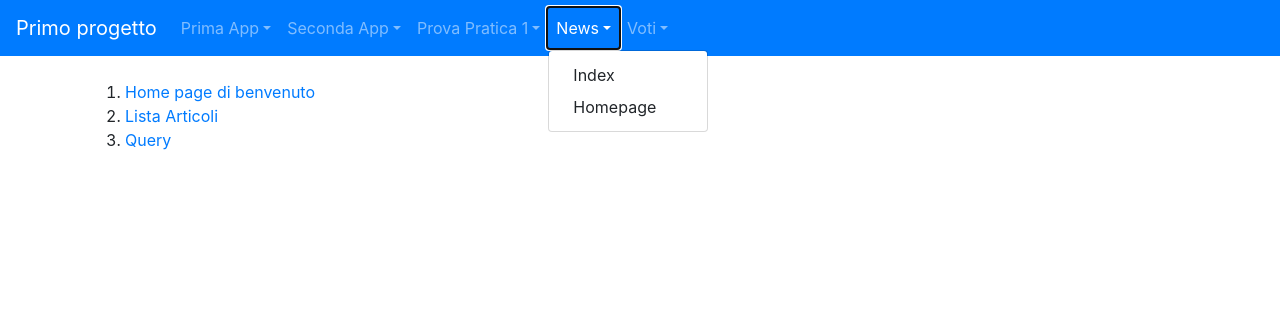
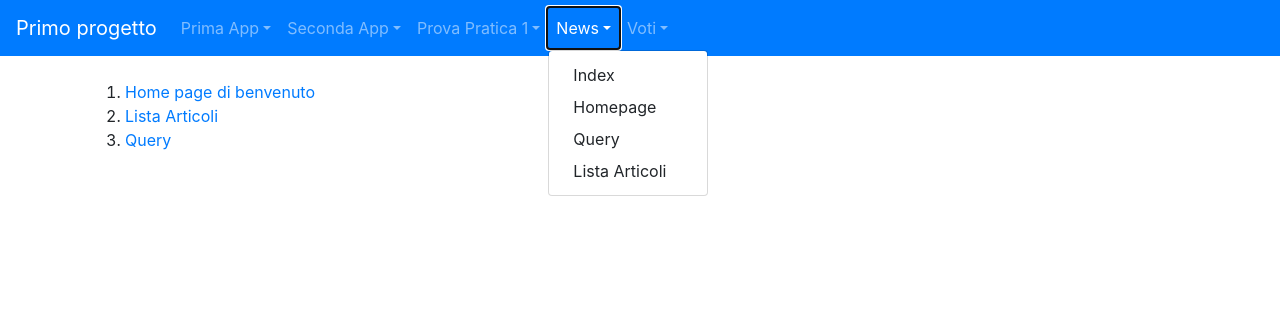
Before and after one commit to ChristianBandera/primo_progetto, a Django app: template news/templates/news/index.html in a window 1280 px wide, after a click on "News". Shown: the top 316 px of the page. Run offline with Django 5.2, Linux system fonts and the light colour scheme; the template is opened without the code that fills it, so the values that code supplies are empty.

Commit message:
corretto base.html

```diff
--- a/templates/base.html
+++ b/templates/base.html
@@ -63,6 +63,8 @@
             <div class="dropdown-menu" aria-labelledby="NewsDropdownMenuLink">
               <a class="dropdown-item" href="{% url 'news:index' %}">Index</a>
               <a class="dropdown-item" href="{% url 'news:homepage' %}">Homepage</a>
+              <a class="dropdown-item" href="{% url 'news:query_base' %}">Query</a>
+              <a class="dropdown-item" href="{% url 'news:lista_articoli' %}">Lista Articoli</a>
             </div>
           </li>
 
@@ -71,6 +73,10 @@
             <a class="nav-link dropdown-toggle" href="#" id="VotiDropdownMenuLink" role="button" data-toggle="dropdown" aria-haspopup="true" aria-expanded="false">Voti</a>
             <div class="dropdown-menu" aria-labelledby="VotiDropdownMenuLink">
               <a class="dropdown-item" href="{% url 'voti:index' %}">Index</a>
+              <a class="dropdown-item" href="{% url 'voti:materie' %}">Materie</a>
+              <a class="dropdown-item" href="{% url 'voti:max_min' %}">Max Min</a>
+              <a class="dropdown-item" href="{% url 'voti:media' %}">Media</a>
+              <a class="dropdown-item" href="{% url 'voti:votiS' %}">Voti Studenti</a>
             </div>
           </li>
 
```
